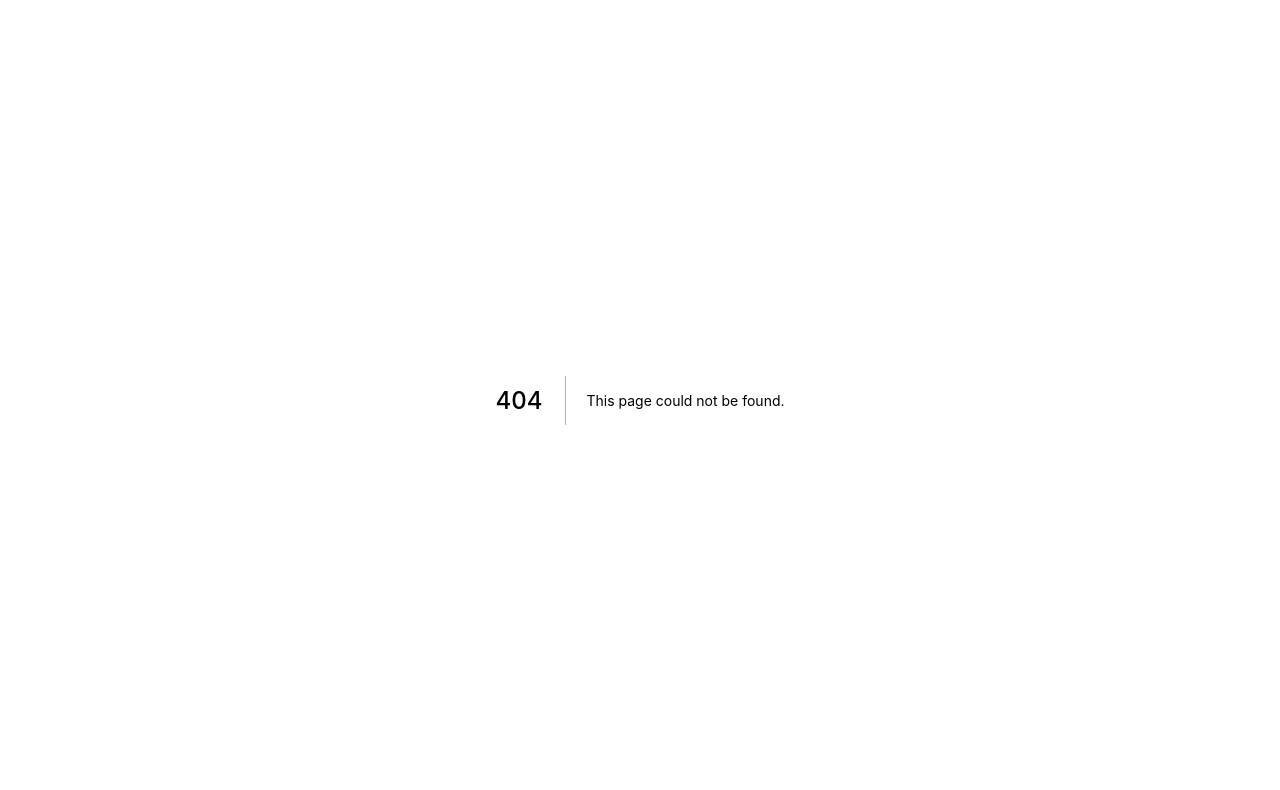
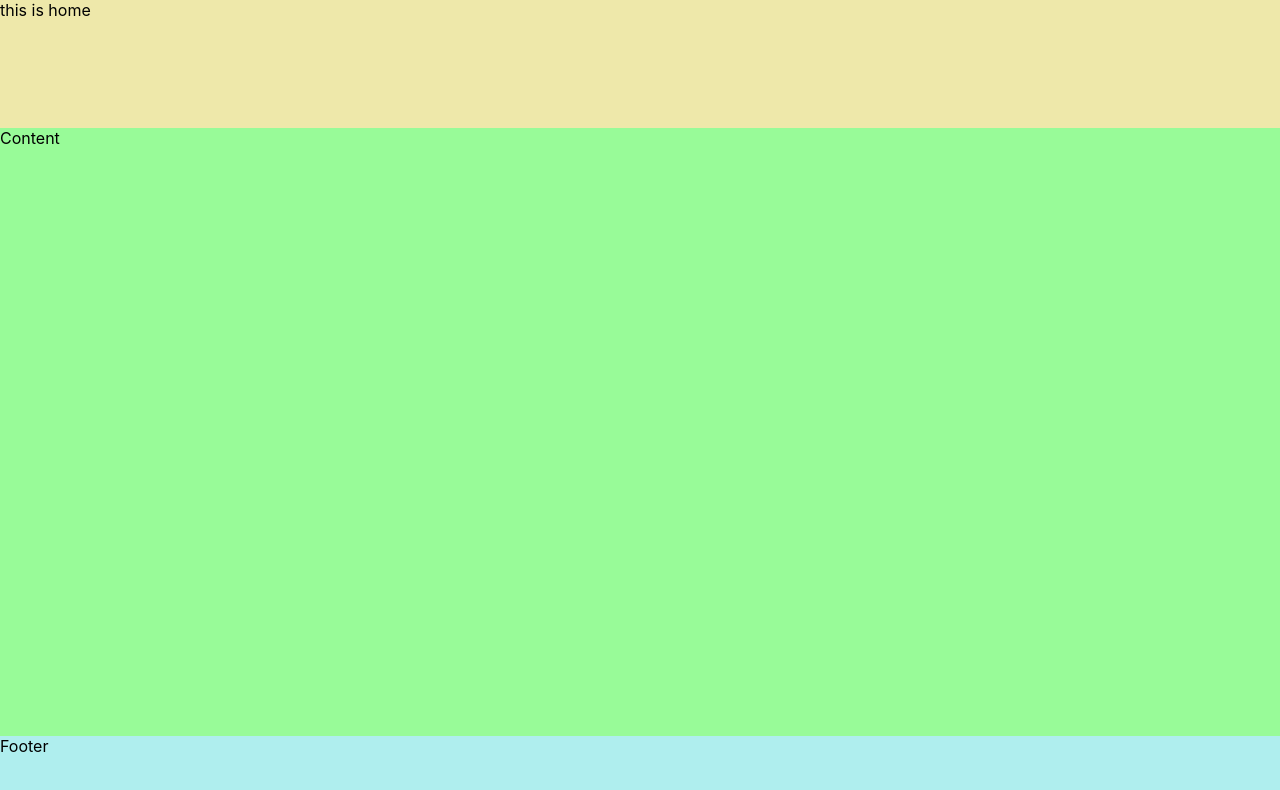
Before and after one commit to shubbi20/surveyBuilder-frontend, a Next.js app: page /home in a window 1280 px wide. Before the commit this address had no page. Shown: the top 790 px of the page. Built offline with nearby package versions, Linux system fonts and the light colour scheme.

Commit message:
initial commit

```diff
--- a/package.json
+++ b/package.json
@@ -9,9 +9,11 @@
     "lint": "next lint"
   },
   "dependencies": {
+    "antd": "^4.19.5",
     "next": "12.1.5",
     "react": "18.0.0",
-    "react-dom": "18.0.0"
+    "react-dom": "18.0.0",
+    "sass": "^1.50.0"
   },
   "devDependencies": {
     "@types/node": "17.0.24",
--- /dev/null
+++ b/pages/home/index.tsx
@@ -0,0 +1,60 @@
+import { Layout } from "antd";
+//import "antd/dist/antd.css";
+const { Header, Footer, Sider, Content } = Layout;
+
+import styles from "../../styles/page.module.scss";
+const Home = () => {
+  return (
+    <Layout className={styles.home}>
+      <Header
+        style={{ height: "16%", flexGrow: 1, backgroundColor: "palegoldenrod" }}
+      >
+        this is home
+      </Header>
+      <Content
+        style={{ height: "76%", flexGrow: 1, backgroundColor: "palegreen" }}
+      >
+        Content
+      </Content>
+      <Footer
+        style={{ height: "8%", flexGrow: 1, backgroundColor: "paleturquoise" }}
+      >
+        Footer
+      </Footer>
+    </Layout>
+
+    // <>
+    //   <Layout>
+    //     <Header
+    //       style={{
+    //         height: 80,
+    //         textAlign: "center",
+    //         backgroundColor: "yellow",
+    //       }}
+    //     >
+    //       this is home
+    //     </Header>
+    //     <Content
+    //       style={{
+    //         height: 300,
+    //         textAlign: "center",
+    //         backgroundColor: "palegreen",
+    //       }}
+    //     >
+    //       Content
+    //     </Content>
+    //     <Footer
+    //       style={{
+    //         height: 60,
+    //         textAlign: "center",
+    //         backgroundColor: "palevioletred",
+    //       }}
+    //     >
+    //       Footer
+    //     </Footer>
+    //   </Layout>
+    // </>
+  );
+};
+
+export default Home;
--- /dev/null
+++ b/styles/page.module.scss
@@ -0,0 +1,7 @@
+.home {
+  height: 100vh;
+  width: 100vw;
+  display: flex;
+  flex-direction: column;
+  background-color: rebeccapurple;
+}
```
Also changed, not shown: 1 other file (tests, documents, lock files or other folders).
